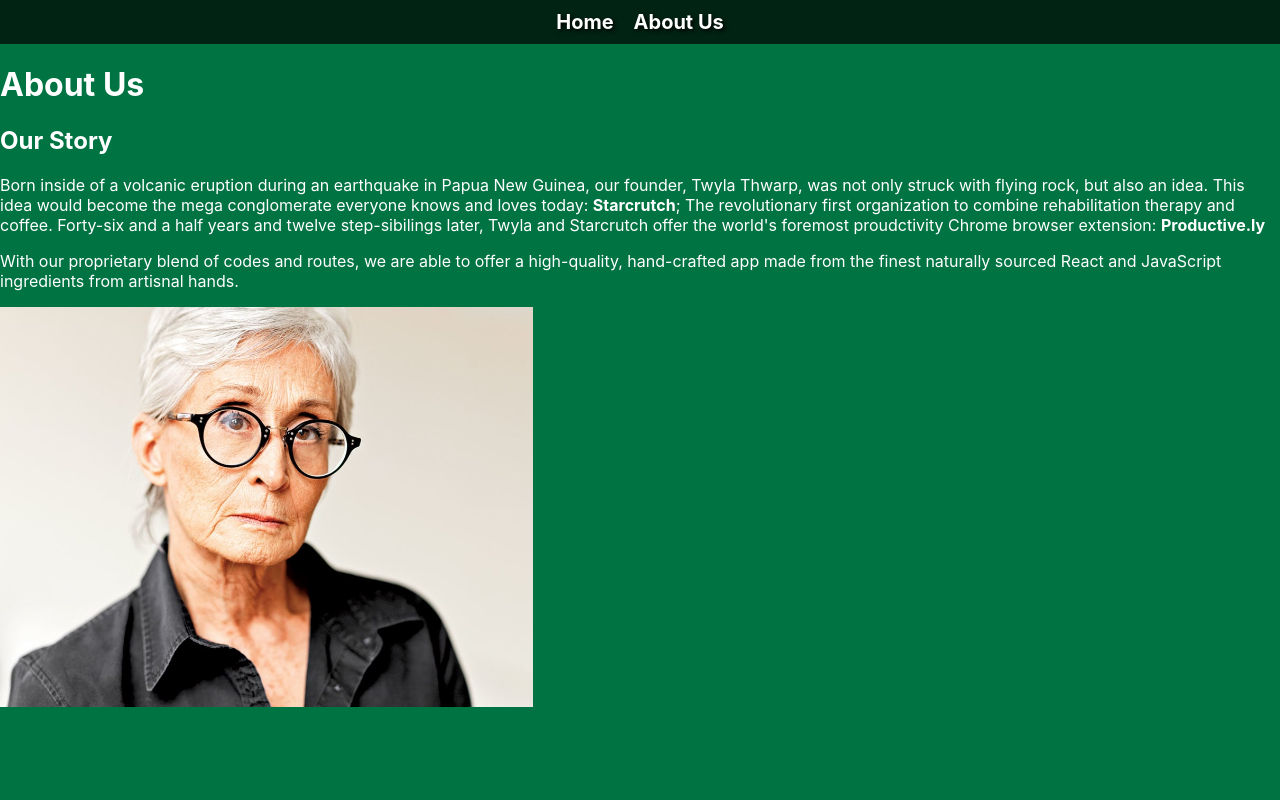
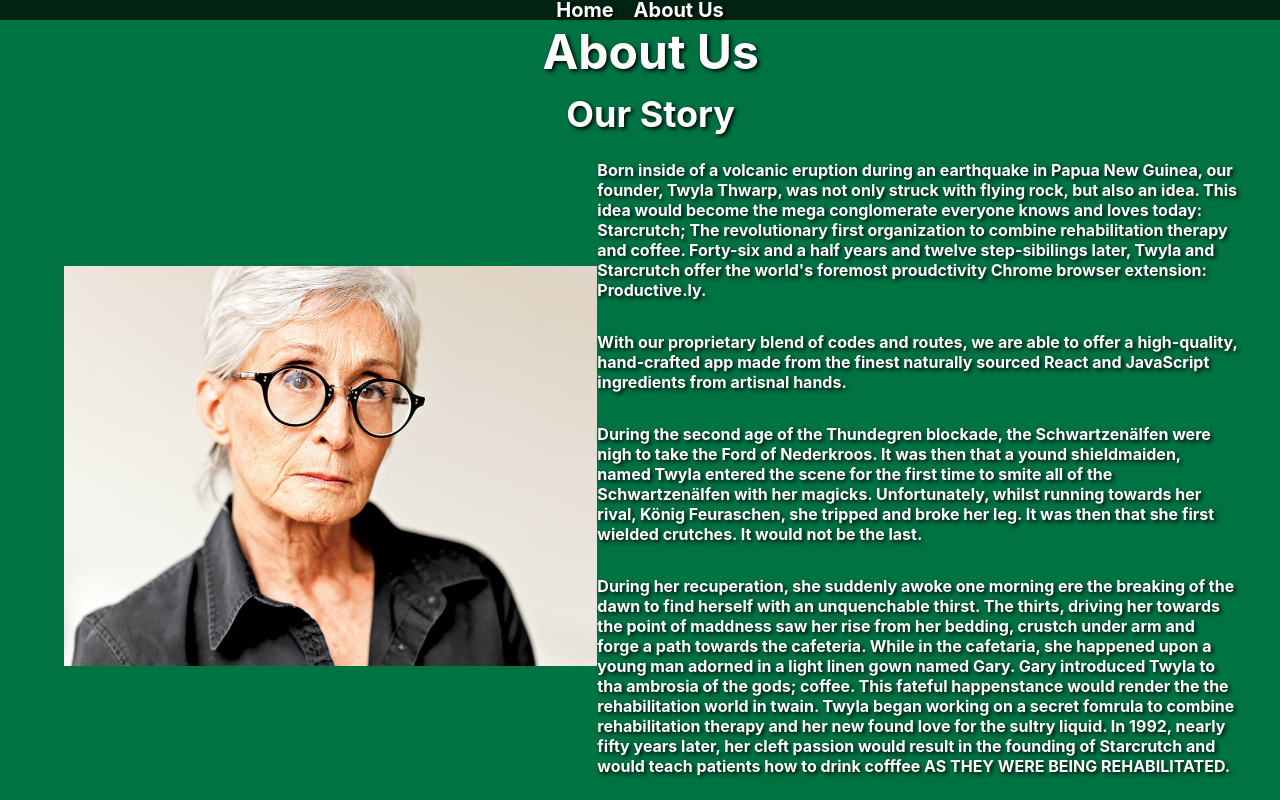
Before and after one commit to aawferris/producetive.ly, a React (Create React App) app in the folder productive.ly/: page /About in a window 1280 px wide. Built offline with nearby package versions, Linux system fonts and the light colour scheme.

Commit message:
styling about us

```diff
--- a/productive.ly/src/Component_Library/About.jsx
+++ b/productive.ly/src/Component_Library/About.jsx
@@ -3,21 +3,45 @@ import '../Style_Library/AboutStyle.css'
 
 function About() {
   return (
-    <div>
+    <div id='layout'>
+      <header id='as-header'>
         <h1>About Us</h1>
         <h2>Our Story</h2>
+      </header>
+      <nav></nav>
+      <div id="photo">
+        <img src='./twyla.jpg' alt='business-y twyla' height='400px' width='auto'/>
+      </div>
+      <article id='as-article'>
         <p>
           Born inside of a volcanic eruption during an earthquake in Papua New Guinea,
           our founder, Twyla Thwarp, was not only struck with flying rock, but also an idea.
           This idea would become the mega conglomerate everyone knows and loves today: <strong>Starcrutch</strong>;
           The revolutionary first organization to combine rehabilitation therapy and coffee.  Forty-six and a half years
           and twelve step-sibilings later, Twyla and Starcrutch offer the world's foremost proudctivity
-        Chrome browser extension: <strong>Productive.ly</strong>
+          Chrome browser extension: <strong>Productive.ly</strong>.
         </p>
         <p>With our proprietary blend of codes and routes,
         we are able to offer a high-quality, hand-crafted app made from the finest
           naturally sourced React and JavaScript ingredients from artisnal hands.</p>
-      <img src='./twyla.jpg' alt='business-y twyla' height='400px' width='auto'/>
+        <p>
+          During the second age of the Thundegren blockade, the Schwartzenälfen were nigh to take the Ford of Nederkroos.
+          It was then that a yound shieldmaiden, named Twyla entered the scene for the first time to smite all of the Schwartzenälfen with her magicks.
+          Unfortunately, whilst running towards her rival, König Feuraschen, she tripped and broke her leg.  It was then that she first wielded crutches.
+           <strong> It would not be the last.</strong>
+        </p>
+        <p>
+          During her recuperation, she suddenly awoke one morning ere the breaking of the dawn to find herself with an unquenchable thirst.  The thirts, driving her towards
+           the point of maddness saw her rise from her bedding, crustch under arm and forge a path towards the cafeteria. While in the cafetaria, she happened upon a young man
+           adorned in a light linen gown named Gary.  Gary introduced Twyla to tha ambrosia of the gods; coffee.  This fateful happenstance would render the the
+           rehabilitation world in twain.  Twyla began working on a secret fomrula to combine rehabilitation therapy and her new found love for the sultry liquid.
+           In 1992, nearly fifty years later, her cleft passion would result in the founding of Starcrutch and would teach patients how to drink cofffee AS THEY WERE BEING
+           REHABILITATED.
+        </p>
+      </article>
+      <section>
+      </section>
+      <footer></footer>
     </div>
   )
 }
--- a/productive.ly/src/Component_Library/HomePage.jsx
+++ b/productive.ly/src/Component_Library/HomePage.jsx
@@ -98,7 +98,7 @@ function HomePage(props) {
   return (
       <div className="app">
         <div className="layout" style={backgroundStyle}>
-        <header>
+        <header id="hp-header">
         </header>
           <nav>
           </nav>
@@ -151,7 +151,7 @@ function HomePage(props) {
               <div></div>
             )}
           </div>
-          <footer>
+          <footer id='hp-footer'>
             <div className="main-advice">
               <Advice />
             </div>
--- a/productive.ly/src/Style_Library/AboutStyle.css
+++ b/productive.ly/src/Style_Library/AboutStyle.css
@@ -2,3 +2,53 @@ body {
   background-color: #007343;
   color: white;
 }
+
+#layout {
+  display: grid;
+  height: 720px;
+  width: 90vw;
+  margin: 0 auto;
+  grid-template-areas:
+    "header header header"
+    "photo article article"
+    "photo article article"
+    "section section section"
+    "footer footer footer";
+}
+
+header {
+  grid-area: header;
+  display: flex;
+  flex-direction: column;
+  line-height: 0;
+}
+h1 {
+  font-size: 48px;
+}
+h2 {
+  font-size: 36px;
+}
+p {
+  font-size: 16px;
+}
+
+#photo {
+  grid-area: photo;
+  align-self: center;
+}
+#as-article {
+  grid-area: article;
+  display: flex;
+  flex-direction: column;
+  width: 50vw;
+}
+#as-section {
+  grid-area: section;
+  display: flex;
+  flex-direction: column;
+  width: 90vw;
+  text-align: left;
+}
+footer {
+  grid-area: footer;
+}
--- a/productive.ly/src/Style_Library/AppGrid.css
+++ b/productive.ly/src/Style_Library/AppGrid.css
@@ -34,7 +34,7 @@ footer {
     "footer footer footer footer footer footer";
 }
 
-header {
+#hp-header {
   grid-area: header;
   font-size: 48px;
 }
@@ -156,7 +156,7 @@ section div {
   backdrop-filter: brightness(70%);
 }
 
-footer {
+#hp-footer {
   grid-area: footer;
   font-size: 14px;
   backdrop-filter: brightness(30%);
```
Lines whose indentation alone changed are shown as unchanged.
